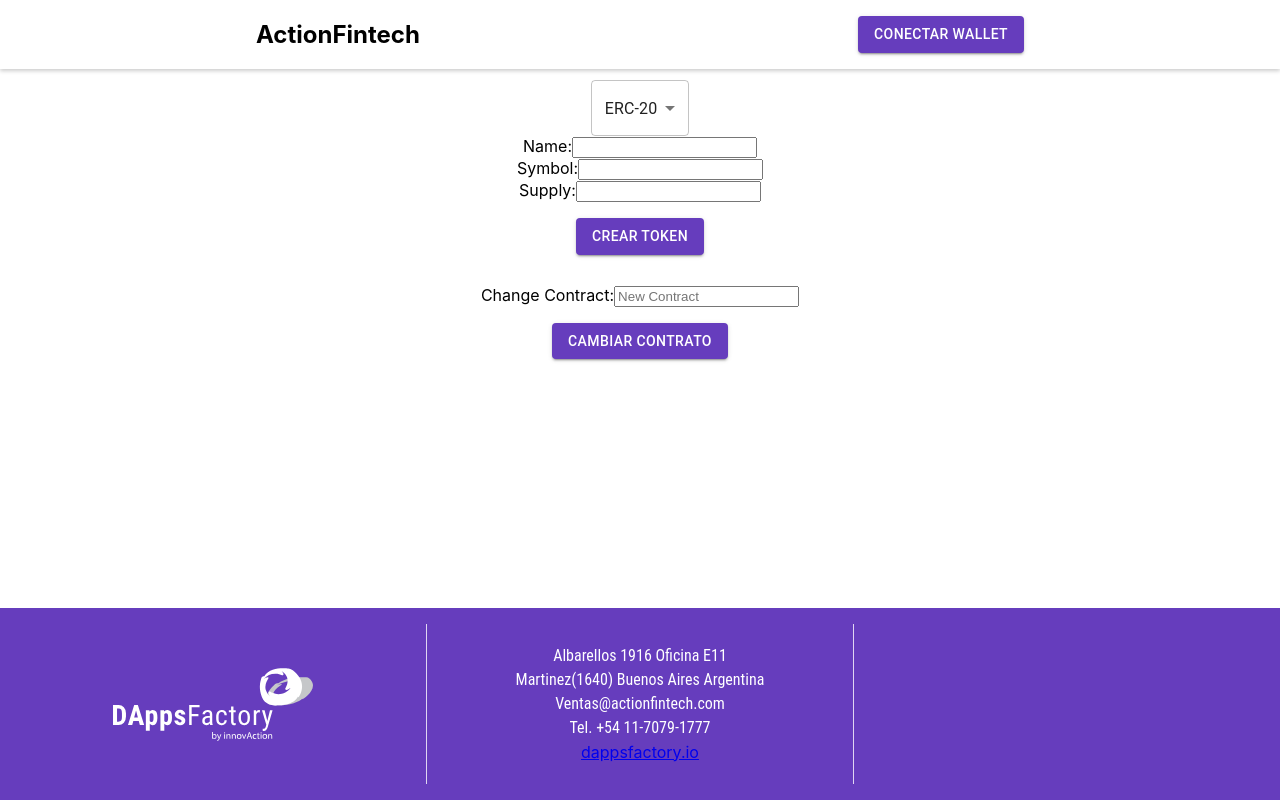
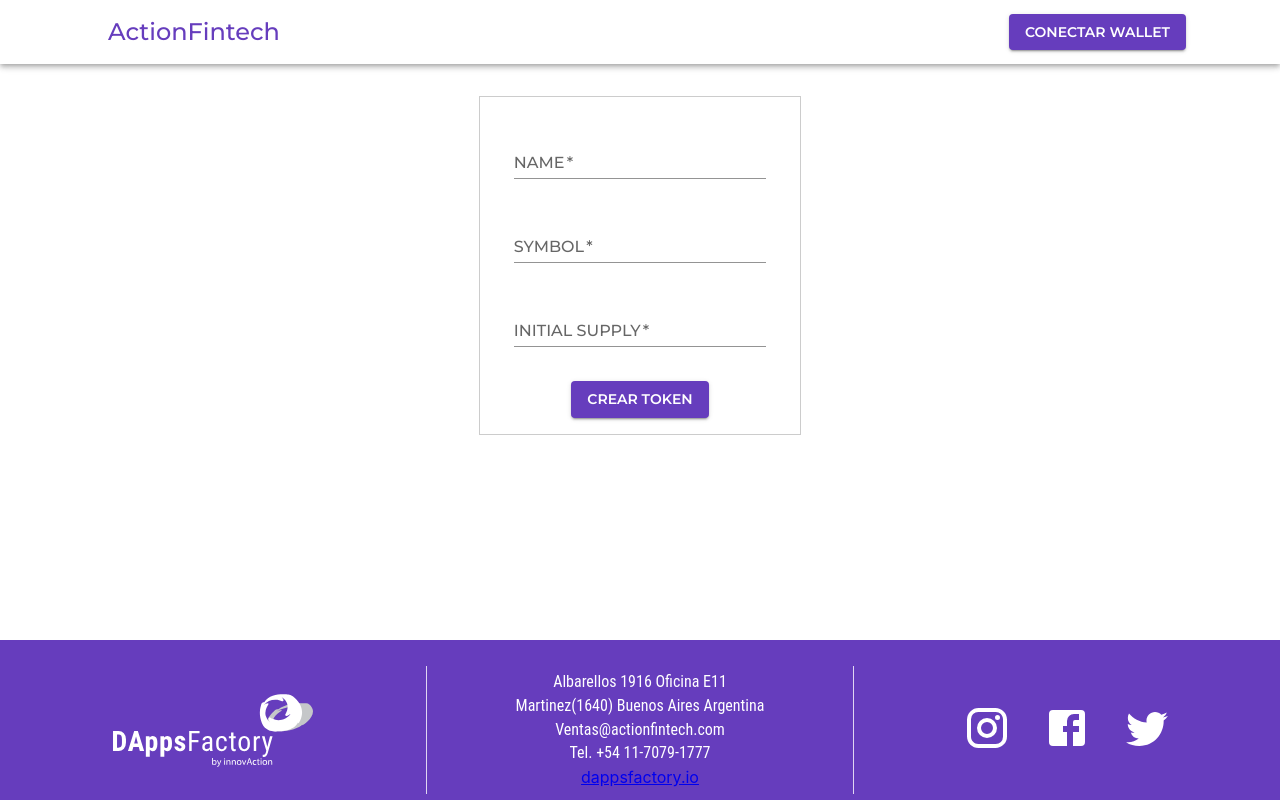
Before and after one commit to tcorsico/ClonesContrato, a React (Create React App) app: page / in a window 1280 px wide. Built offline with nearby package versions, Linux system fonts and the light colour scheme.

Commit message:
crear token actualizado

```diff
--- a/src/App.css
+++ b/src/App.css
@@ -1,39 +1,11 @@
 #root {
+  min-height: 100vh;
+  display: flex;
+  flex-direction: column;
   text-align: center;
+  align-items: center;
 }
 
 #cambiar-contrato{
   margin-top: 30px;
 }
-
-/* Navbar */
-nav#navbar {
-  width: 100%;
-  max-height: 80px;
-  position: fixed;
-  top:0;
-  left:0;
-  right:0;
-  z-index:99;
-  background:white;
-  box-shadow: 0 2px 4px 0 rgba(0,0,0,.2);
-}
-
-div.nav-bar{
-  display: flex;
-  flex-direction: row;
-  justify-content: space-between;
-  align-items: center;
-  margin: 0 20%;
-}
-
-@media (max-width: 1100px) {
-  div.nav-bar {
-    margin: 0 5%;
-  }
-}
-@media (max-width: 730px) {
-  div.nav-bar {
-    margin: 0;
-  }
-}
--- a/src/App.js
+++ b/src/App.js
@@ -1,16 +1,20 @@
+import * as React from "react";
 import './App.css';
-import Formularios from './components/Formularios';
+import { ThemeProvider } from "@mui/material";
+import customTheme from "./Theme/Theme"
+import Navbar from './models/Navbar/Navbar';
+import Footer from './models/Footer/Footer';
+import TokenForm from "./models/TokenForm/TokenForm";
 
-import * as React from "react";
-import Navbar from './components/Navbar';
-import Footer from './layout/Footer';
 
 function App() {
   return (
     <>
-      <Navbar />
-      <Formularios />
-      <Footer />
+      <ThemeProvider theme={customTheme}>
+        <Navbar />
+        <TokenForm />
+        <Footer />
+      </ThemeProvider>
     </>
   );
 }
--- /dev/null
+++ b/src/Theme/Theme.jsx
@@ -0,0 +1,34 @@
+import { createTheme } from '@mui/material';
+
+const customTheme = createTheme({
+    palette: {
+        type: 'light',
+        primary: {
+            main: '#663dbd',
+        },
+        secondary: {
+            main: '#3ec78f',
+        },
+        error: {
+            main: '#dc3545',
+        },
+    },
+    typography: {
+        fontFamily: 'Montserrat',
+        fontWeightRegular: 500,
+        button: {
+            fontWeight: 600,
+        },
+    },
+    spacing: 10,
+    props: {
+        MuiButtonBase: {
+            disableRipple: true,
+        },
+        MuiTooltip: {
+            arrow: true,
+        },
+    },
+});
+
+export default customTheme;
--- a/src/components/Formularios.jsx
+++ b/src/components/Formularios.jsx
@@ -1,36 +1,13 @@
 import * as React from 'react';
 import { factory_address, factory_abi } from '../contract/contract';
 import { ethers } from "ethers";
-import { Select, MenuItem, Button } from "@mui/material";
+import { Select, MenuItem, Button, Box } from "@mui/material";
 
 const Formularios = () => {
     // Variables
-    const [name, setName] = React.useState("");
-    const [symbol, setSymbol] = React.useState("");
-    const [supply, setSupply] = React.useState(0);
     const [newContract, setNewContract] = React.useState("");
-    const [tokenType, setTokenType] = React.useState("ERC-20")
+    // const [tokenType, setTokenType] = React.useState("ERC-20");
     // Functions
-    const createNewToken = async (e) => {
-        e.preventDefault();
-        try {
-            const { ethereum } = window;
-            if (ethereum) {
-                // Conecto al contrato
-                const provider = new ethers.providers.Web3Provider(window.ethereum);
-                const signer = provider.getSigner();
-                const myAddress = await signer.getAddress();
-                let contract = new ethers.Contract(factory_address, factory_abi, signer);
-                // Ejecuto la funcion clonar
-                await contract.clonar(name, symbol, supply);
-                console.log(contract.filter.nuevoContrato(null, null, null, myAddress));
-            } else {
-                console.log("No hay conexion a Metamask");
-            }
-        } catch (error) {
-            console.error(error);
-        }
-    }
     const changeContract = async (e) => {
         e.preventDefault();
         try {
@@ -49,10 +26,32 @@ const Formularios = () => {
             console.error(error);
         }
     }
+    const getMyTokens = async () => {
+        try {
+            const { ethereum } = window;
+            if (ethereum) {
+                // Conecto al contrato
+                const provider = new ethers.providers.Web3Provider(window.ethereum);
+                const signer = provider.getSigner();
+                const myAddress = await signer.getAddress();
+                let contract = new ethers.Contract(factory_address, factory_abi, signer);
+                // Ejecuto la funcion clonar
+                const myTokens = await contract.clones(myAddress);
+                console.log(myTokens);
+            } else {
+                console.log("No hay conexion a Metamask");
+            }
+        } catch (error) {
+            console.error(error);
+        }
+    }
     // Component
     return (
         <>
-            <form onSubmit={(e) => createNewToken(e)} style={{ marginTop: '80px' }}>
+            {/* ELEGIR TOKEN */}
+
+
+            {/* <form onSubmit={(e) => createNewToken(e)}>
                 <div>
                     <Select
                         labelId="demo-simple-select-label"
@@ -66,28 +65,17 @@ const Formularios = () => {
                         <MenuItem value={"Mintable"}>ERC-20 MINTABLE</MenuItem>
                     </Select>
                 </div>
-                <div>
-                    <label htmlFor="name">Name:</label>
-                    <input type="text" id="name" name="name" onChange={(e) => setName(e.target.value)} required />
-                </div>
-                <div>
-                    <label htmlFor="symbol">Symbol:</label>
-                    <input type="text" id="symbol" name="symbol" onChange={(e) => setSymbol(e.target.value)} required />
-                </div>
-                <div>
-                    <label htmlFor="supply">Supply:</label>
-                    <input type="number" id="supply" name="supply" onChange={(e) => setSupply(e.target.value)} required />
-                </div>
-                <Button variant="contained" type="submit" sx={{ backgroundColor: '#663DBD', marginTop: '1rem' }} onClick={(e) => createNewToken(e)}>CREAR TOKEN</Button>
-            </form>
-
+            </form> */}
+            {/* ACTUALIZAR CONTRATO */}
             <form onSubmit={(e) => changeContract(e)} id="cambiar-contrato">
                 <div>
                     <label htmlFor="contract">Change Contract:</label>
                     <input type="text" id="contract" name="contract" placeholder="New Contract" onChange={(e) => setNewContract(e.target.value)} required />
                 </div>
-                <Button variant="contained" type="submit" sx={{ backgroundColor: '#663DBD', marginTop: '1rem' }} onClick={(e) => changeContract(e)}>CAMBIAR CONTRATO</Button>
+                <Button variant="contained" type="submit" sx={{ marginTop: '1rem' }} onClick={(e) => changeContract(e)}>CAMBIAR CONTRATO</Button>
             </form>
+            {/* VER TOKENS CREADOS AUTO */}
+            <Button variant="contained" sx={{ marginTop: '1rem' }} onClick={getMyTokens}>GET MY TOKENS</Button>
         </>
     );
 };
--- a/src/components/styles/Footer.css
+++ b/src/models/Footer/Footer.css
@@ -1,10 +1,9 @@
 .footer{
-    position: absolute;
+    margin-top: auto;
     bottom: 0;
     width: 100%;
     background-color: #663DBD;
     text-align: center;
-    /* height: 12rem; */
     align-items : center;
     padding : 1rem 0;
 }
@@ -65,8 +64,6 @@
 }
 
 .divider {
-    /* height : calc(100% - 4rem); */
-    /* height: 10rem; */
     width: 1px;
     background-color: rgba(255, 255, 255, 0.795);
 }
@@ -75,7 +72,7 @@
 @media screen and (min-width : 850px){
 
     .footer{
-        height: 10rem;
+        height: 8rem;
     }
 
 
@@ -84,7 +81,6 @@
     }
 
     .divider {
-        /* height : calc(100% - 4rem); */
-        height: 10rem;
+        height: 8rem;
     }
 }
--- a/src/layout/Footer.js
+++ b/src/models/Footer/Footer.jsx
@@ -1,12 +1,11 @@
 import * as React from 'react';
-import Typography from '@mui/material/Typography';
-//import Container from '@mui/material/Container';
-import Link from '@mui/material/Link';
-import Grid from '@mui/material/Grid';
-import backLogo from "../assets/logodaapsblanco.svg"
-import { Container } from "react-bootstrap"
-
-import '../components/styles/Footer.css';
+import "./Footer.css";
+import { Typography, Link, Grid } from '@mui/material';
+import InstagramIcon from '@mui/icons-material/Instagram';
+import FacebookIcon from '@mui/icons-material/Facebook';
+import TwitterIcon from '@mui/icons-material/Twitter';
+import backLogo from "../../assets/logodaapsblanco.svg";
+import { Container } from "react-bootstrap";
 
 function Copyright() {
     return (
@@ -47,9 +46,9 @@ export default function Footer() {
                     </Grid>
                     <div className='divider' />
                     <Grid xs={4} sm={4} md={4} lg={4} className='footer-div tercero'>
-                        <a href="https://www.instagram.com/dappsfactory/" target="_blank" rel="noreferrer"><i className="fab fa-instagram" /></a>
-                        <a href="https://www.facebook.com/DAppsFactory" target="_blank" rel="noreferrer"><i className="fab fa-facebook-square" /></a>
-                        <a href="https://twitter.com/DApp_Factory" target="_blank" rel="noreferrer"><i className="fab fa-twitter-square" /></a>
+                        <a href="https://www.instagram.com/dappsfactory/" target="_blank" rel="noreferrer"><InstagramIcon sx={{ color: "white", fontSize: '3rem', padding: '0 1rem', '&:hover': { color: '#8b79b3'} }} /></a>
+                        <a href="https://www.facebook.com/DAppsFactory" target="_blank" rel="noreferrer"><FacebookIcon sx={{ color: "white", fontSize: '3rem', padding: '0 1rem', '&:hover': { color: '#8b79b3'} }} /></a>
+                        <a href="https://twitter.com/DApp_Factory" target="_blank" rel="noreferrer"><TwitterIcon sx={{ color: "white", fontSize: '3rem', padding: '0 1rem', '&:hover': { color: '#8b79b3'} }} /></a>
                     </Grid>
                 </Grid>
             </Container>
--- /dev/null
+++ b/src/models/Navbar/Navbar.css
@@ -0,0 +1,30 @@
+nav#navbar {
+    width: 100%;
+    max-height: 80px;
+    position: fixed;
+    top:0;
+    left:0;
+    right:0;
+    z-index:99;
+    background:white;
+    box-shadow: 0 2px 4px 0 rgba(0,0,0,.2);
+  }
+
+  div.nav-bar{
+    display: flex;
+    flex-direction: row;
+    justify-content: space-between;
+    align-items: center;
+    margin: 0 20%;
+  }
+
+  @media (max-width: 1100px) {
+    div.nav-bar {
+      margin: 0 5%;
+    }
+  }
+  @media (max-width: 730px) {
+    div.nav-bar {
+      margin: 0;
+    }
+  }
--- a/src/components/Navbar.jsx
+++ b/src/models/Navbar/Navbar.jsx
@@ -1,5 +1,7 @@
 import * as React from 'react';
-import { Button } from "@mui/material";
+import "./Navbar.css";
+import { AppBar, Button, Toolbar, Typography } from "@mui/material";
+import { AccountCircle } from "@mui/icons-material"
 
 const Navbar = () => {
     // Variables
@@ -43,12 +45,22 @@ const Navbar = () => {
         checkIfWalletIsConnected();
     }, [])
     // Componente que se renderiza
-    return <nav id="navbar">
-        <div className="nav-bar">
-            <h1>ActionFintech</h1>
-            {currentAccount === "" ? <Button variant="contained" sx={{ backgroundColor: '#663DBD' }} onClick={connectWallet}>Conectar Wallet</Button> : <h4>La cuenta conectada es {currentAccount.slice(0, 5)}...{currentAccount.slice(37)}</h4>}
-        </div>
-    </nav>;
+    return (
+        <AppBar position="static" sx={{ marginBottom: '1rem', backgroundColor: 'white', color: '#663dbd' }}>
+            <Toolbar sx={{ display: 'flex', justifyContent: 'space-between', margin: '0 5%' }}>
+                <Typography variant="h5" component="h1" sx={{ flexGrow: 1, maxWidth: '200px' }}>
+                    ActionFintech
+                </Typography>
+                <div>
+                    {currentAccount === ""
+                        ? <Button variant="contained" onClick={connectWallet}>Conectar Wallet</Button>
+                        : <Button variant="outlined" startIcon={<AccountCircle />}>
+                            {currentAccount.slice(0, 5)}...{currentAccount.slice(37)}
+                        </Button>
+                    }</div>
+            </Toolbar>
+        </AppBar >
+    )
 };
 
 export default Navbar;
--- /dev/null
+++ b/src/models/TokenForm/TokenForm.css
@@ -0,0 +1,6 @@
+div.form-inputs {
+    display: flex;
+    justify-content: space-between;
+    align-items: baseline;
+    padding: .5rem;
+}
--- /dev/null
+++ b/src/models/TokenForm/TokenForm.jsx
@@ -0,0 +1,80 @@
+import * as React from 'react';
+import "./TokenForm.css";
+import { ethers } from "ethers";
+import { factory_address, factory_abi } from '../../contract/contract';
+import { Alert, Button, Box, TextField } from "@mui/material";
+
+const TokenForm = () => {
+    // Variables
+    const [name, setName] = React.useState("");
+    const [symbol, setSymbol] = React.useState("");
+    const [supply, setSupply] = React.useState(0);
+    const [newAddress, setNewAddress] = React.useState("");
+    const [newName, setNewName] = React.useState("")
+    const [error, setError] = React.useState(false);
+    const [success, setSuccess] = React.useState(false);
+    // FUNCTIONS
+    const createNewToken = async (e) => {
+        e.preventDefault();
+        if (name === "" || symbol === "") {
+            setError(true);
+            return;
+        } else {
+            setError(false);
+            setSuccess(false);
+            try {
+                const { ethereum } = window;
+                if (ethereum) {
+                    // Conecto al contrato
+                    const provider = new ethers.providers.Web3Provider(window.ethereum);
+                    const signer = provider.getSigner();
+                    // const myAddress = await signer.getAddress();
+                    let contract = new ethers.Contract(factory_address, factory_abi, signer);
+                    // Ejecuto la funcion clonar
+                    const sendValue = ethers.utils.parseUnits("0.0099", "ether");
+                    console.log(`Comienza la creacion del Token--`);
+                    await contract.clonar(name, symbol, supply, { value: sendValue });
+                    checkEvents();
+                } else {
+                    console.log("No hay conexion a Metamask");
+                }
+            } catch (error) {
+                console.error(error);
+            }
+        }
+    }
+    const checkEvents = async () => {
+        const provider = new ethers.providers.Web3Provider(window.ethereum);
+        const signer = provider.getSigner();
+        // const myAddress = await signer.getAddress();
+        let contract = new ethers.Contract(factory_address, factory_abi, signer);
+        contract.on("nuevoContrato", (address, symbol, name, owner) => {
+            setNewAddress(address);
+            setNewName(name);
+            setSuccess(true);
+        })
+    }
+
+    return (
+        <>
+            <Box component="form" sx={{ '& .MuiTextField-root': { m: 1, width: '25ch' }, margin: '1rem', padding: '1rem', borderStyle: 'solid', borderWidth: '1px', borderColor: 'rgba(0, 0, 0, 0.2)', display: 'flex', flexDirection: 'column', alignItems: 'center', justifyContent: 'center' }} onSubmit={(e) => createNewToken(e)}>
+                <div className="form-inputs">
+                    <label htmlFor="name" style={{ display: 'none' }}>Name:</label>
+                    <TextField type="text" id="name" label="NAME" name="name" variant="standard" onChange={(e) => setName(e.target.value)} required />
+                </div>
+                <div className="form-inputs">
+                    <label htmlFor="symbol" style={{ display: 'none' }}>Symbol:</label>
+                    <TextField type="text" id="symbol" label="SYMBOL" name="symbol" variant="standard" onChange={(e) => setSymbol(e.target.value)} required />
+                </div>
+                <div className="form-inputs">
+                    <label htmlFor="supply" style={{ display: 'none' }}>Supply:</label>
+                    <TextField type="number" id="supply" label="INITIAL SUPPLY" name="supply" variant="standard" onChange={(e) => setSupply(e.target.value)} required />
+                </div>
+                <Button variant="contained" type="submit" sx={{ marginTop: '1rem' }} onClick={(e) => createNewToken(e)}>CREAR TOKEN</Button>
+            </Box>
+            {error && <Alert severity="error">Todos los espacios deben ser completados!</Alert>}
+            {success && <Alert severity="success">Tu Token {newName} se deployo en {newAddress}</Alert>}
+        </>);
+};
+
+export default TokenForm;
```
Also changed, not shown: package.json (+6 -4 lines), public/index.html (+8 -4 lines), 1 other file (tests, documents, lock files or other folders).
